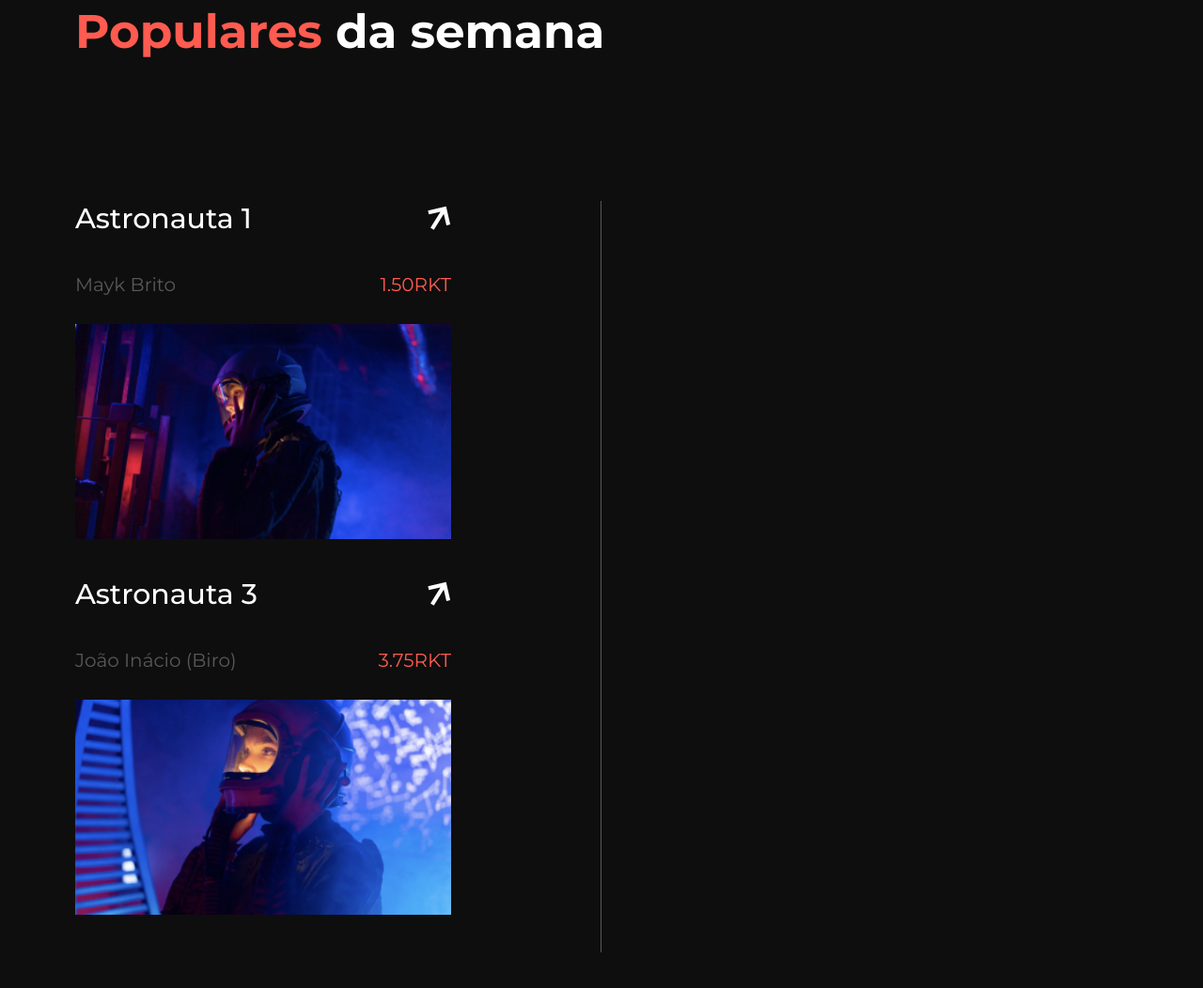
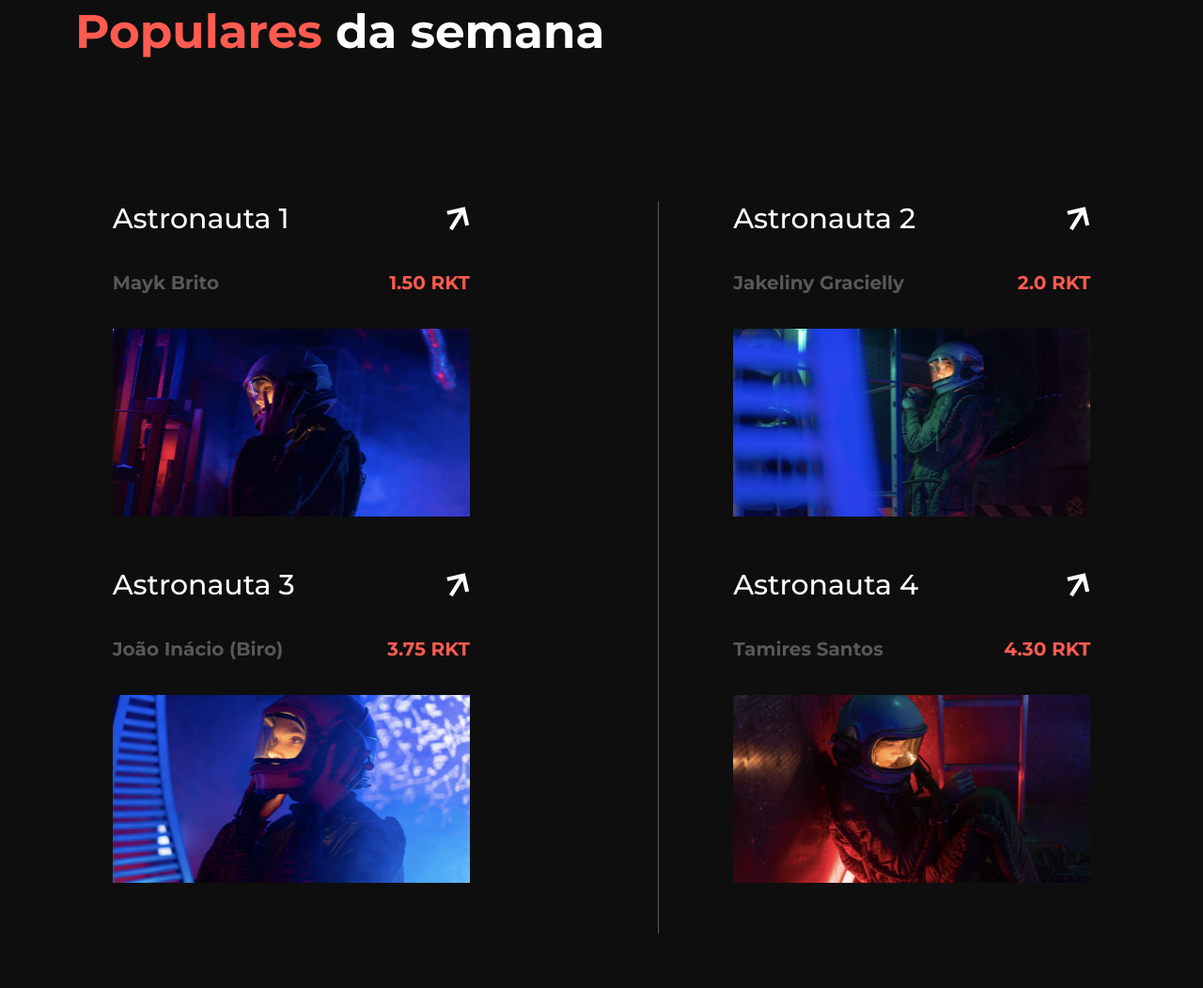
Before and after one commit to ronanrood/desafioRocketNTF, a plain HTML site: page index.html in a window 1280 px wide. Shown: the part 1828-2880 px from the top of the page at 94% size. Before the commit the page ends 2842 px from the top, so only its background shows below. Drawn offline with Linux system fonts and the light colour scheme.

Commit message:
add cardPopularWeek
adicionando novo card

```diff
--- a/index.html
+++ b/index.html
@@ -87,44 +87,61 @@
                     <img src="assets/banner.png" alt="">
                 </div>
             </div>
-        <div class="popularWeekContainer"></div>
+        <div class="popularWeekContainer">
             <div class="titlePopularWeek">
             <h1><strong>Populares</strong> da semana</h1>
             </div>
-            <div class="popularWeekContent">
+    <div class="cardPopularWeekContainer">
 
-
-                <div class="cardPpopularWeekContainer">
-                <div class="cardPopularWeek">
-                    <div class="card-p">
-                        <div class="titleCard-p">
-                        <h1>Astronauta 1</h1>
-                        <img src="assets/arrow-white.svg" alt="">
+        <div class="cardPopularWeekContent">
+            <div class="card_pContainer">
+                <div class="titleCard_p"><h1>Astronauta 1</h1>
+                <img src="assets/arrow-white.svg" alt=""></div>
+            <div class="nameArtistCard_p">
+                <p>Mayk Brito</p>
+                <p><Strong>1.50 RKT</Strong></p>
             </div>
-                    <div class="artistNameCard">
-                        <p>Mayk Brito</p>
-                        <p id="number">1.50RKT</p>
+            <div class="imgCard_p"><img src="assets/astronauta 1.png" alt=""></div>
             </div>
-                    <div class="imgCard"><img src="assets/astronauta 1.png" alt=""></div>
+        <!----------------------------------------------------->
+             <div class="card_pContainer">
+                <div class="titleCard_p"><h1>Astronauta 3</h1>
+                <img src="assets/arrow-white.svg" alt=""></div>
+            <div class="nameArtistCard_p">
+                <p>João Inácio (Biro)</p>
+                <p><Strong>3.75 RKT</Strong></p>
             </div>
-                <div class="cardPopularWeek">
-                        <div class="card-p">
-                            <div class="titleCard-p">
-                            <h1>Astronauta 3</h1>
-                            <img src="assets/arrow-white.svg"
-                            alt="">
-                            </div>
-                        <div class="artistNameCard">
-                            <p>João Inácio (Biro)</p>
-                            <p id="number">3.75RKT</p>
-                        </div>
-                        <div class="imgCard"><img src="assets/astronauta-3.png" alt=""></div>
-                    </div>
-             </div>
+            <div class="imgCard_p"><img src="assets/astronauta-3.png" alt=""></div>
             </div>
         </div>
 
 
+
+        <div class="cardPopularWeekContent_rigth">
+            <div class="card_pContainer">
+                <div class="titleCard_p"><h1>Astronauta 2</h1>
+                <img src="assets/arrow-white.svg" alt=""></div>
+            <div class="nameArtistCard_p">
+                <p>Jakeliny Gracielly</p>
+                <p><Strong>2.0 RKT</Strong></p>
+            </div>
+            <div class="imgCard_p"><img src="assets/astronauta-2.png" alt=""></div>
+            </div>
+        <!----------------------------------------------------->
+             <div class="card_pContainer">
+                <div class="titleCard_p"><h1>Astronauta 4</h1>
+                <img src="assets/arrow-white.svg" alt=""></div>
+            <div class="nameArtistCard_p">
+                <p>Tamires Santos</p>
+                <p><Strong>4.30 RKT</Strong></p>
+            </div>
+            <div class="imgCard_p"><img src="assets/astronauta-4.png" alt=""></div>
+            </div>
+        </div>
+
+    </div>
+        </div>
+
         </section>
 </body>
 </html>
--- a/style.css
+++ b/style.css
@@ -207,11 +207,6 @@ section {
 .popularWeekContainer{
   margin-top: 150px;
 }
-.popularWeekContent{
-  display: grid;
-  grid-template-areas: "1 2";
-  grid-template-columns: 50%;
-}
 .titlePopularWeek > h1{
   color: #fff;
   font-size: 50px;
@@ -222,79 +217,52 @@ section {
 .titlePopularWeek > h1>strong{
   color: #ff5b50;
 }
-.cardPpopularWeekContainer{
-  grid-area: 1;
+.card_pContainer{
   display: flex;
-
   flex-direction: column;
-  border-right: solid 1px #5a5757
+  justify-content: space-between;
+  align-items: center;
+  width: 380px;
+  height: 340px;
+  margin-bottom: 50px;
 }
-.titleCard-p > h1{
+.titleCard_p {
+  display: flex;
+  justify-content: space-between;
+  align-items: center;
+  width: 380px;
+}
+.titleCard_p > h1{
+  font-family: montserrat;
+  font-size: 30px;
   color: #fff;
-  font-size: 30px;
-  font-family: montserrat;
   font-weight: 500;
 }
-.titleCard-p{
+.nameArtistCard_p{
   display: flex;
   justify-content: space-between;
+  width: 380px;
 }
-.card-p{
-  height: 400px;
-  width: 400px;
+.nameArtistCard_p > p{
+  font-family: montserrat;
+  font-size: 20px;
+  font-weight: 700;
+  color: #5a5757;
 }
-.artistNameCard{
-  color: #5a5757;
-  font-size: 20px;
-  font-family: montserrat;
-  font-weight: 400px;
-  display: flex;
-  justify-content: space-between;
-  margin-top: 40px;
-}
-.artistNameCard > #number{
+.nameArtistCard_p > p > strong{
   color: #ff5b50;
 }
-.imgCard > img{
-  height: 100%;
-  width: 100%;
-  margin-top: 30px;
+.imgCard_p > img{
+  width: 380px;
+  height: 200px;
 }
-.cardPpopularWeekContainer2{
-  grid-area: 2;
-  display: flex;
-
-  flex-direction: column;
-  border-right: solid 1px #5a5757
+.cardPopularWeekContainer{
+  display: grid;
+  grid-template-areas: "l r";
+  justify-content: space-around;
+  margin-bottom: 100px;
 }
-.titleCard-p2 > h1{
-  color: #fff;
-  font-size: 30px;
-  font-family: montserrat;
-  font-weight: 500;
+.cardPopularWeekContent{
+  padding-right: 200px;
+  border-right: solid 1px #5a5757;
 }
-.titleCard-p2{
-  display: flex;
-  justify-content: space-between;
-}
-.card-p2{
-  height: 400px;
-  width: 400px;
-}
-.artistNameCard2{
-  color: #5a5757;
-  font-size: 20px;
-  font-family: montserrat;
-  font-weight: 400px;
-  display: flex;
-  justify-content: space-between;
-  margin-top: 40px;
-}
-.artistNameCard2 > #number2{
-  color: #ff5b50;
-}
-.imgCard2 > img{
-  height: 100%;
-  width: 100%;
-  margin-top: 30px;
-}
```
Lines whose indentation alone changed are shown as unchanged.
